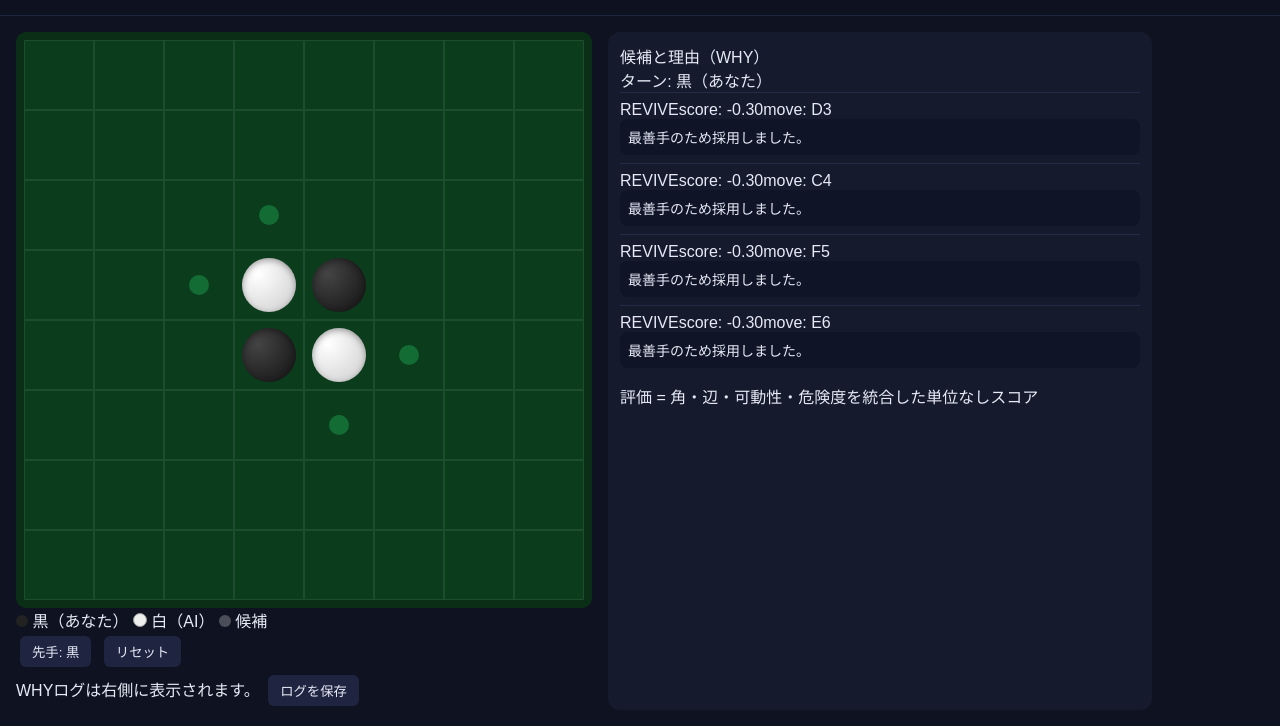
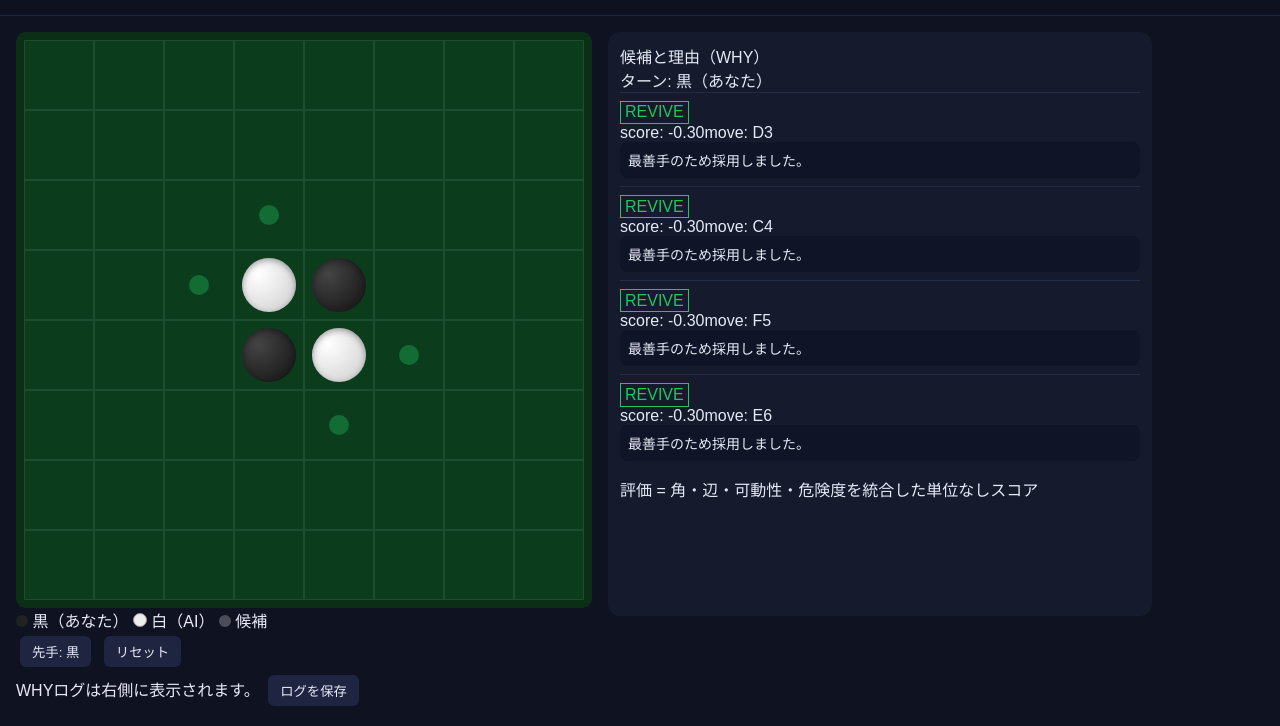
Before and after one commit to CodeRiderAI/explainable-ai-demos, a plain HTML site: page reversi/standalone.html in a window 1280 px wide. Shown: the part 93-819 px from the top of the page. Drawn offline with Linux system fonts and the light colour scheme.

Commit message:
style: add color highlighting for HOLD/DROP/REVIVE panels

```diff
--- a/reversi/css/style.css
+++ b/reversi/css/style.css
@@ -17,12 +17,15 @@ h1{font-size:18px;margin:0;}
 .hint-drop{position:absolute;inset:35%;border-radius:50%;background:rgba(239,68,68,.35);}
 .hint-hold{position:absolute;inset:35%;border-radius:50%;background:rgba(245,158,11,.35);}
 .hint-revive{position:absolute;inset:35%;border-radius:50%;background:rgba(34,197,94,.35);}
-.panel{width:520px;background:var(--panel);border-radius:12px;padding:12px;}
+.panel{width:520px;height: 560px;overflow: auto;background:var(--panel);border-radius:12px;padding:12px;}
 .btn{padding:6px 12px;margin:4px;background:#1f2440;border:none;border-radius:6px;color:var(--fg);cursor:pointer;}
 .btn:hover{background:#242c52;}
 .dot{width:12px;height:12px;border-radius:50%;display:inline-block;}
 .blackdot{background:#222;}
 .whitedot{background:#eee;border:1px solid #999;}
 .hintdot{background:rgba(255,255,255,.25);}
+.tag.revive{display: block;color: var(--revive);border: 1px solid var(--revive);width: fit-content;padding: 0.1em 0.25em;}
+.tag.hold{display: block;color: var(--hold);border: 1px solid var(--hold);width: fit-content;padding: 0.1em 0.25em;}
+.tag.drop{display: block;color: var(--drop);border: 1px solid var(--drop);width: fit-content;padding: 0.1em 0.25em;}
 .cand{border-top:1px solid #232a4a;padding:8px 0;}
 .why{font-size:14px;background:#0f1427;padding:8px;border-radius:8px;}
--- a/reversi/standalone.html
+++ b/reversi/standalone.html
@@ -20,13 +20,16 @@
   .hint-drop{position:absolute;inset:35%;border-radius:50%;background:rgba(239,68,68,.35);}
   .hint-hold{position:absolute;inset:35%;border-radius:50%;background:rgba(245,158,11,.35);}
   .hint-revive{position:absolute;inset:35%;border-radius:50%;background:rgba(34,197,94,.35);}
-  .panel{width:520px;background:var(--panel);border-radius:12px;padding:12px;}
+  .panel{width:520px;height: 560px;overflow: auto;background:var(--panel);border-radius:12px;padding:12px;}
   .btn{padding:6px 12px;margin:4px;background:#1f2440;border:none;border-radius:6px;color:var(--fg);cursor:pointer;}
   .btn:hover{background:#242c52;}
   .dot{width:12px;height:12px;border-radius:50%;display:inline-block;}
   .blackdot{background:#222;}
   .whitedot{background:#eee;border:1px solid #999;}
   .hintdot{background:rgba(255,255,255,.25);}
+  .tag.revive{display: block;color: var(--revive);border: 1px solid var(--revive);width: fit-content;padding: 0.1em 0.25em;}
+  .tag.hold{display: block;color: var(--hold);border: 1px solid var(--hold);width: fit-content;padding: 0.1em 0.25em;}
+  .tag.drop{display: block;color: var(--drop);border: 1px solid var(--drop);width: fit-content;padding: 0.1em 0.25em;}
   .cand{border-top:1px solid #232a4a;padding:8px 0;}
   .why{font-size:14px;background:#0f1427;padding:8px;border-radius:8px;}
   </style>
```
